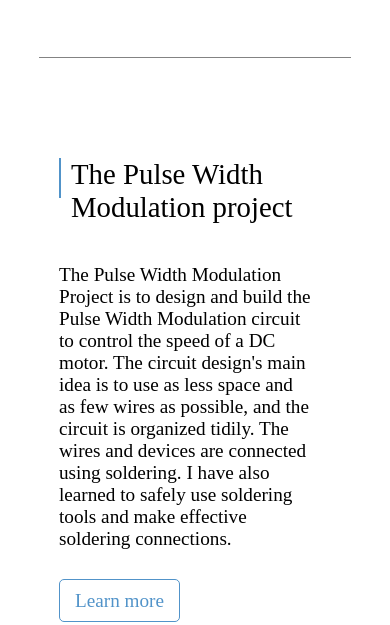
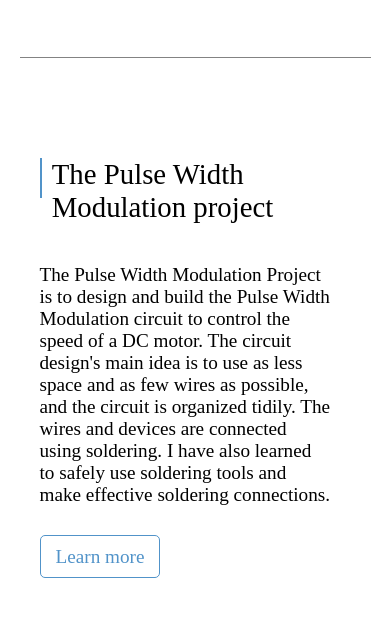
Before and after one commit to puimingleung/puimingleung.github.io, a plain HTML site: page index.html in a window 390 px wide. Shown: the part 205-830 px from the top of the page. Drawn offline with Linux system fonts and the light colour scheme.

Commit message:
Make side margin smaller on mobile devices

```diff
--- a/style.css
+++ b/style.css
@@ -138,7 +138,7 @@
 
 @media screen and (max-width: 1000px) {
     :root {
-        --side-margin: 10vw;
+        --side-margin: 5vw;
     }
 
     .header .name {
```
